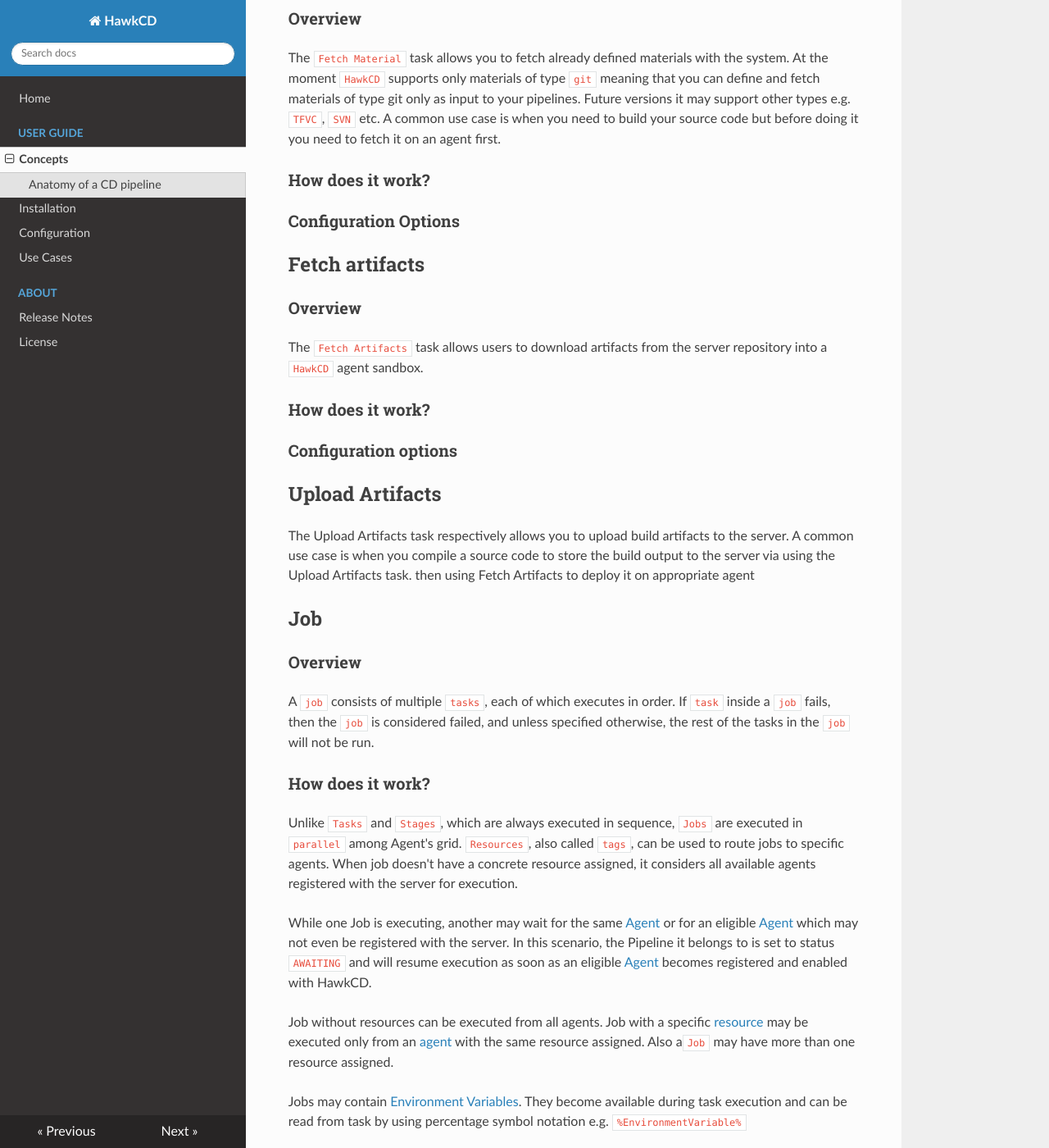
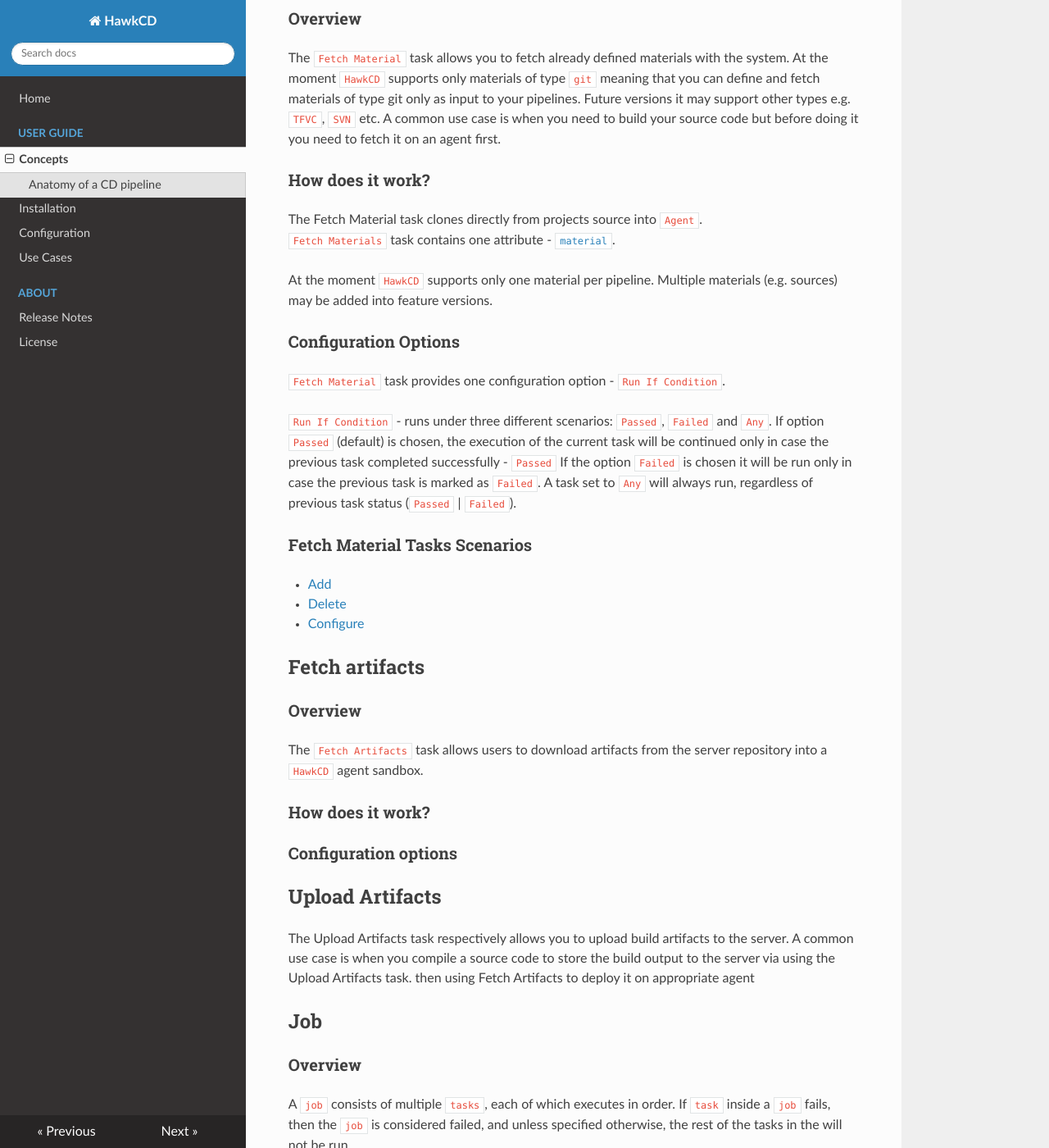
Before and after one commit to rndsolutions/docs.hawkcd.io, an MkDocs documentation site: the page built from docs/concepts/index.md, in a window 1280 px wide and 1400 px high, scrolled down 3078 px. Shown: the whole window at 82% size. Built offline with MkDocs 1.6.1, drawn with Linux system fonts in a browser that asks for light colours; nearby versions of some CDN libraries; old or Windows-style settings are respelled for this version of MkDocs; some of the changed text lies outside the part shown.

Commit message:
wrriten fetch material task - concept

```diff
--- a/docs/concepts/index.md
+++ b/docs/concepts/index.md
@@ -91,7 +91,24 @@ The ``Fetch Material`` task allows you to fetch already defined materials with t
 
 ### How does it work?
 
+The Fetch Material task clones directly from projects source into ``Agent``. <br />
+``Fetch Materials`` task contains one attribute - [``material``](/#materials). <br /> </br >
+At the moment ``HawkCD`` supports only one material per pipeline. Multiple materials (e.g. sources) may be added into feature versions.
+
 ### Configuration Options
+``Fetch Material`` task provides one configuration option - ``Run If Condition``. <br /> <br />
+``Run If Condition`` - runs under three different scenarios: ``Passed``, ``Failed`` and ``Any``.
+If option ``Passed`` (default) is chosen, the execution of the current task will be continued only in case the previous task completed successfully - ``Passed``
+If the option ``Failed`` is chosen it will be run only in case the previous task is marked as ``Failed``.
+A task set to ``Any`` will always run, regardless of previous task status (``Passed`` | ``Failed``).
+
+### Fetch Material Tasks Scenarios
+
+* [Add ](/configuration/#)
+* [Delete ](/configuration/#)
+* [Configure](/configuration/#)
+
+
 
 
 Fetch artifacts
@@ -115,7 +132,7 @@ Job
 
 ### Overview
 
-A ``job`` consists of multiple ``tasks``, each of which executes in order. If ``task`` inside a ``job`` fails, then the ``job`` is considered failed, and unless specified otherwise, the rest of the tasks in the ``job`` will not be run.
+A ``job`` consists of multiple ``tasks``, each of which executes in order. If ``task`` inside a ``job`` fails, then the ``job`` is considered failed, and unless specified otherwise, the rest of the tasks in the will not be run.
 
 ### How does it work?
 
@@ -140,9 +157,19 @@ Overriding environment variable, adding resource
 
 Stage
 -------
+### Overview
 A ``Stage`` can be thought as a container for ``Jobs``. While ``Jobs`` are run in parallel, ``Stages`` are always run in sequence. If a ``Job`` from particular stage fails, then the Stage is considered failed as well.
 
 However, since Jobs are independent of each other, all other Jobs in the Stage will also be run. Stages that belong to a certain pipeline are always run in sequence.
+
+### How does it work?
+
+
+
+
+### Configure Options
+
+
 
 Pipeline
 ---------
```
